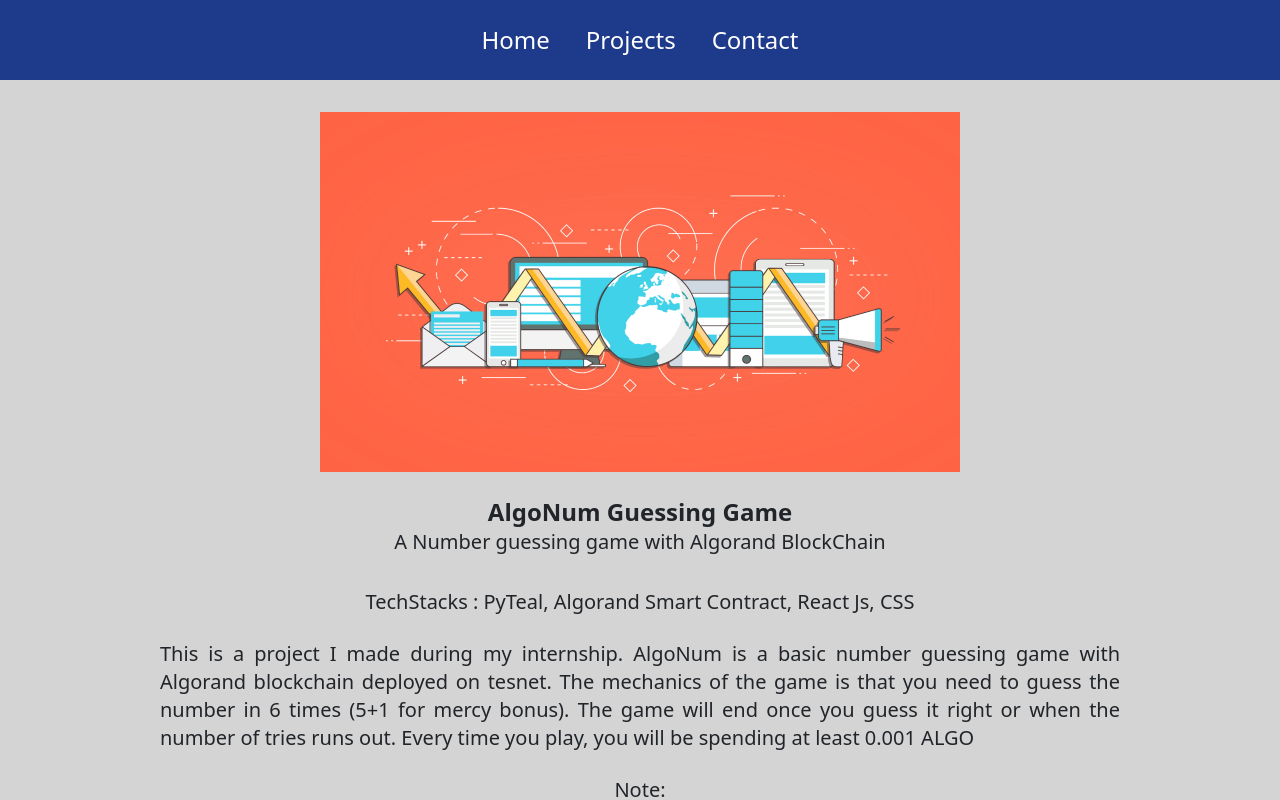
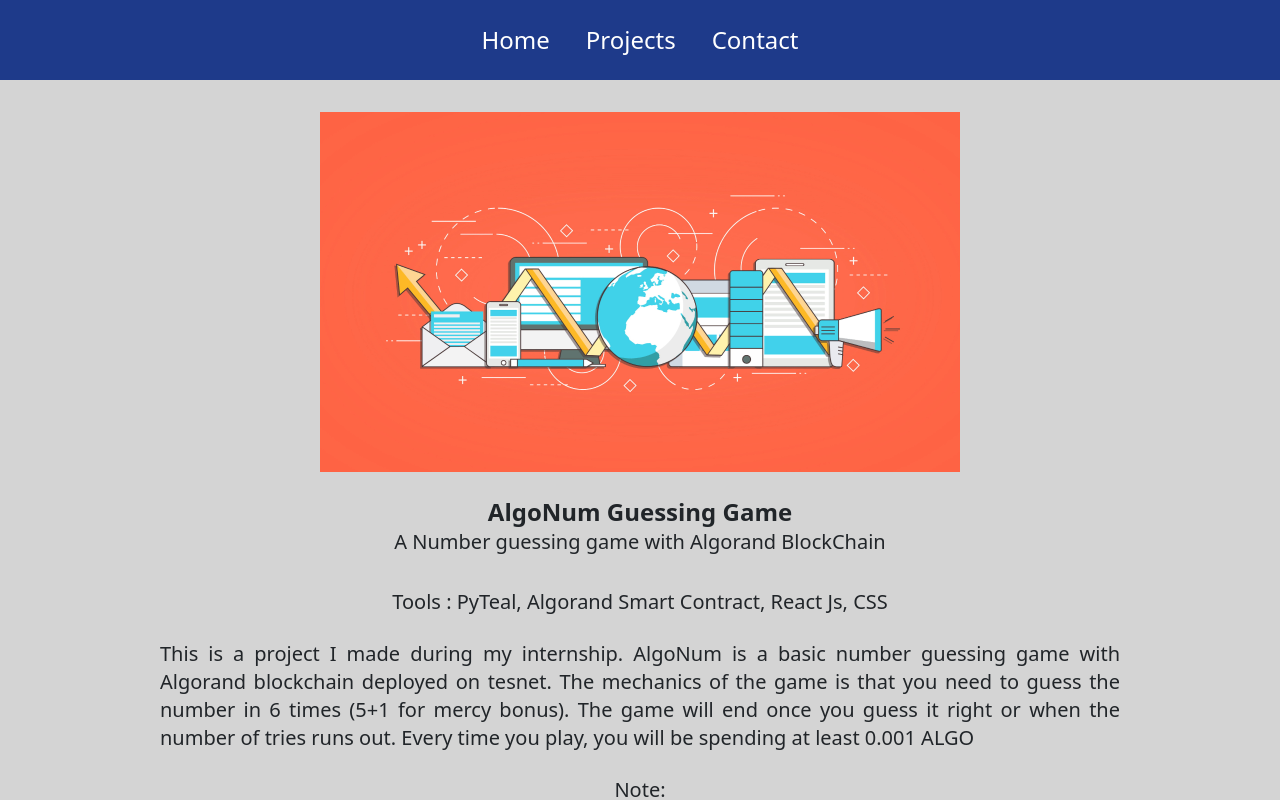
Before and after one commit to ramdio12/portfolio, a React (Vite) app: page /project/1 in a window 1280 px wide. Shown: the top 800 px of the page. Built offline with nearby package versions, Linux system fonts and the light colour scheme.

Commit message:
project component and project.ts edited

```diff
--- a/src/Pages/Project.tsx
+++ b/src/Pages/Project.tsx
@@ -33,7 +33,7 @@ const Project = () => {
 
       <div className="text-center w-5/6 md:w-3/4 mx-auto">
         <div className="mb-6">
-          <p className="text-xl">TechStacks : {tech}</p>
+          <p className="text-xl">Tools : {tech}</p>
         </div>
 
         <div>
--- a/src/data/projects.ts
+++ b/src/data/projects.ts
@@ -35,7 +35,7 @@ export const projects = [
         "img":project_3,
         "tech": "React Typescript,Tailwind CSS,PHP,MySql",
         "description":"This web app I created are for the food enthusiasts or people who wanted to share their recipes online and also for those who wanted to learn how to cook. I think the distinction of this web app from the other recipe website is that it gives everyone an opportunity to share or learn about making dishes (exchanging ideas in other terms ) . Aside from creating recipes, the users can also  download or export the other user's recipes: from web to PDF.",
-        "note":" You need to create an account first and log in before entering the main page. I have not subscribed to premium on 000webhost yet, only delete function is unavailable. So I replace it with a function where a user can download or save a recipe in PDF",
+        "note":" You need to create an account first and log in before entering the main page. Only delete function is unavailable for now so I replace it with a function where a user can download or save a recipe in PDF",
         "github":"https://github.com/ramdio12/cookbook",
         "demo":"https://mycookbook.vercel.app/"
     }
```
